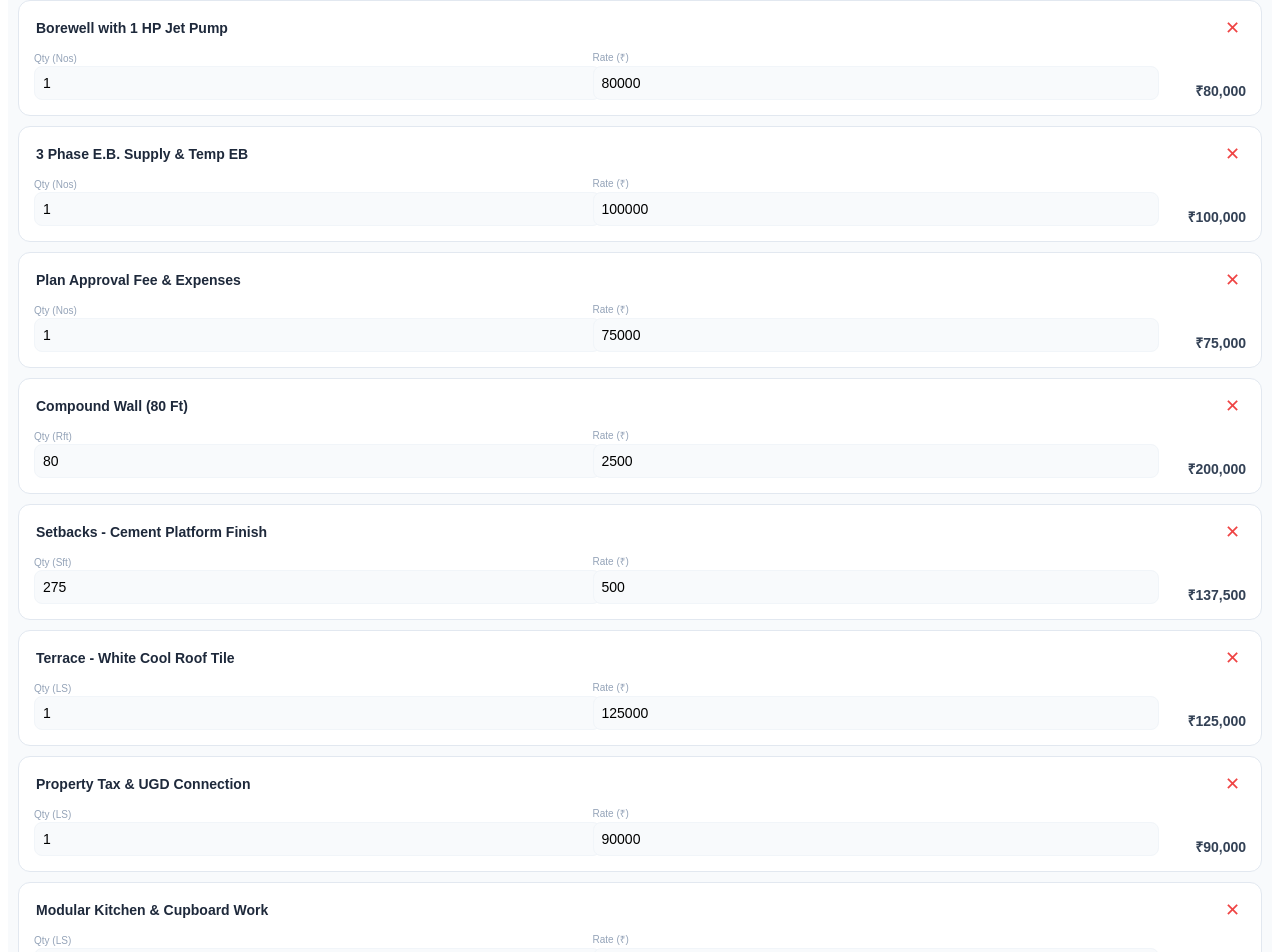
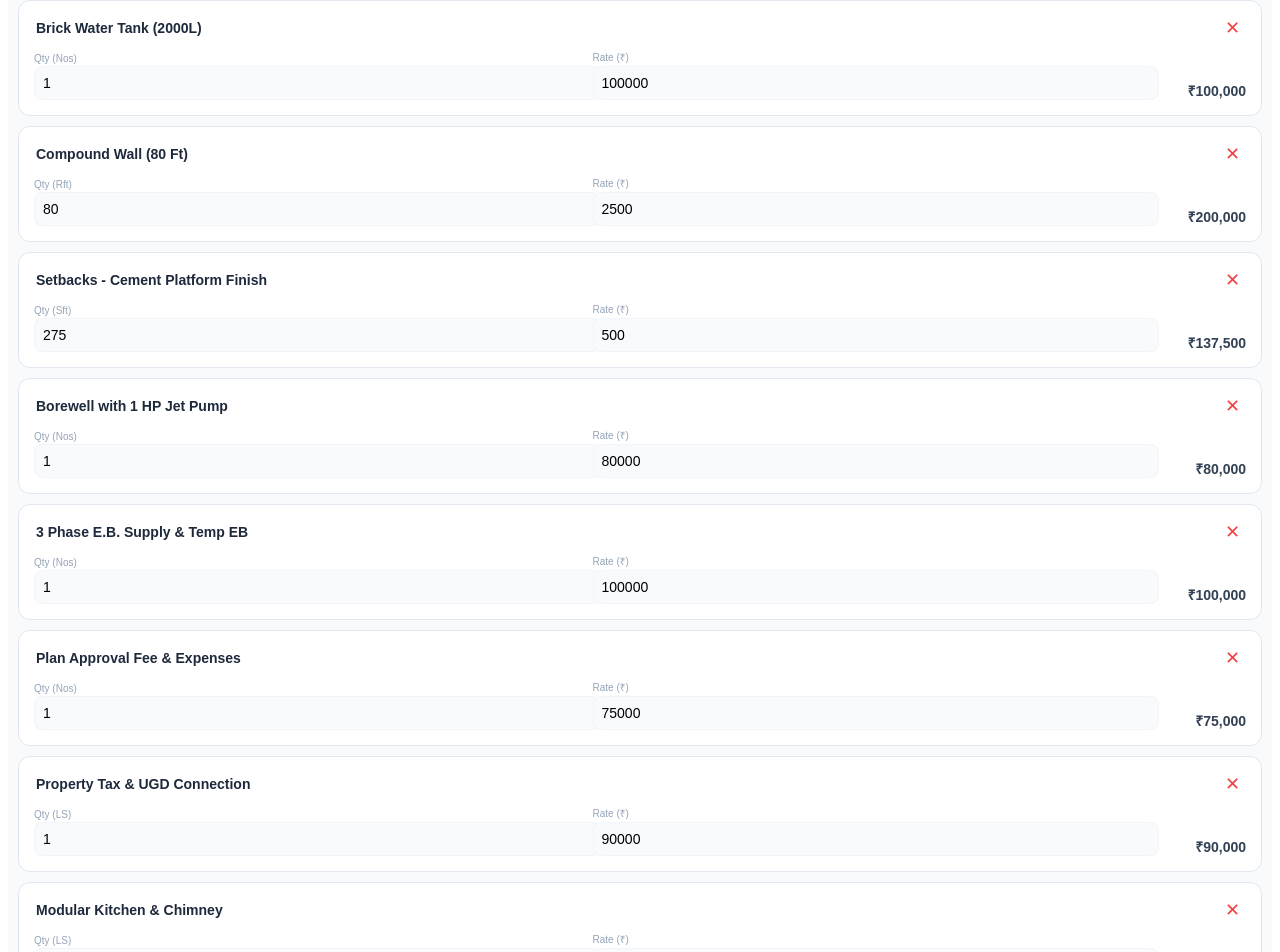
Before and after one commit to Movieeesss/BOQ-ESTIMATOR, a React (Vite) app: page / in a window 1280 px wide. Shown: the part 916-1868 px from the top of the page. Built offline with nearby package versions, Linux system fonts and the light colour scheme.

Commit message:
Update BOQ ESTIMATOR.tsx

```diff
--- a/src/BOQ ESTIMATOR.tsx
+++ b/src/BOQ ESTIMATOR.tsx
@@ -2,7 +2,7 @@ import React, { useState, useMemo, useCallback } from 'react';
 import jsPDF from 'jspdf';
 import autoTable from 'jspdf-autotable';
 
-// --- FULL SPECIFICATION DATABASE (From Images 1-8) ---
+// --- FULL SPECIFICATION DATABASE (Images 1-8) ---
 const SPECS_DB = {
   Cement: ["Ramco Super Plast", "Chettinad", "UltraTech", "Dalmia"],
   Steel: ["Fe 550D TMT PULKIT", "JSW Neosteel", "TATA Tiscon"],
@@ -13,29 +13,39 @@ const SPECS_DB = {
   Structural: ["M20 Grade Mix", "1:5 Mortar", "4.5\" Roof Slab", "Column 1'x0'9\""]
 };
 
+// Define the structure for items to prevent TS errors
+interface BOQItem {
+  id: number;
+  cat: string;
+  desc: string;
+  qty: number;
+  rate: number;
+  unit: string;
+}
+
 export default function MasterBOQEstimator() {
   const [builtArea, setBuiltArea] = useState<number>(1500);
   const [clientName, setClientName] = useState("Mr. Rajendran");
 
-  // --- FULL DYNAMIC DATA FROM IMAGES 1, 2, 3, 6 & 7 ---
-  const [items, setItems] = useState([
-    { id: 1, desc: "Ground Floor Construction (Framed)", qty: 1500, rate: 2300, unit: "Sft" },
-    { id: 2, desc: "First Floor Construction Area", qty: 0, rate: 2500, unit: "Sft" },
-    { id: 3, desc: "Second Floor House Construction", qty: 0, rate: 2500, unit: "Sft" },
-    { id: 4, desc: "UG Septic Tank (6000 Ltrs)", qty: 6000, rate: 15, unit: "Ltr" },
-    { id: 5, desc: "UG Sump (4000 Ltrs) with 1HP Motor", qty: 4000, rate: 15, unit: "Ltr" },
-    { id: 6, desc: "Borewell with 1 HP Jet Pump", qty: 1, rate: 80000, unit: "Nos" },
-    { id: 7, desc: "3 Phase E.B. Supply & Temp EB", qty: 1, rate: 100000, unit: "Nos" },
-    { id: 8, desc: "Plan Approval Fee & Expenses", qty: 1, rate: 75000, unit: "Nos" },
-    { id: 9, desc: "Compound Wall (80 Ft)", qty: 80, rate: 2500, unit: "Rft" },
-    { id: 10, desc: "Setbacks - Cement Platform Finish", qty: 275, rate: 500, unit: "Sft" },
-    { id: 11, desc: "Terrace - White Cool Roof Tile", qty: 1, rate: 125000, unit: "LS" },
-    { id: 12, desc: "Property Tax & UGD Connection", qty: 1, rate: 90000, unit: "LS" },
-    { id: 13, desc: "Modular Kitchen & Cupboard Work", qty: 1, rate: 180000, unit: "LS" },
-    { id: 14, desc: "Corp. Water Connection Charges", qty: 1, rate: 50000, unit: "Nos" }
+  // --- FULL DYNAMIC DATA FROM IMAGES 1, 2, 3, 6, 7 & 8 ---
+  const [items, setItems] = useState<BOQItem[]>([
+    { id: 1, cat: "Civil", desc: "Ground Floor Construction (Framed)", qty: 1500, rate: 2300, unit: "Sft" },
+    { id: 2, cat: "Civil", desc: "First Floor Construction Area", qty: 0, rate: 2500, unit: "Sft" },
+    { id: 3, cat: "Civil", desc: "Second Floor House Construction", qty: 0, rate: 2500, unit: "Sft" },
+    { id: 4, cat: "Water", desc: "UG Septic Tank (6000 Ltrs)", qty: 6000, rate: 15, unit: "Ltr" },
+    { id: 5, cat: "Water", desc: "UG Sump (4000 Ltrs) with 1HP Motor", qty: 4000, rate: 15, unit: "Ltr" },
+    { id: 6, cat: "Water", desc: "Brick Water Tank (2000L)", qty: 1, rate: 100000, unit: "Nos" },
+    { id: 7, cat: "External", desc: "Compound Wall (80 Ft)", qty: 80, rate: 2500, unit: "Rft" },
+    { id: 8, cat: "External", desc: "Setbacks - Cement Platform Finish", qty: 275, rate: 500, unit: "Sft" },
+    { id: 9, cat: "Utility", desc: "Borewell with 1 HP Jet Pump", qty: 1, rate: 80000, unit: "Nos" },
+    { id: 10, cat: "Utility", desc: "3 Phase E.B. Supply & Temp EB", qty: 1, rate: 100000, unit: "Nos" },
+    { id: 11, cat: "Utility", desc: "Plan Approval Fee & Expenses", qty: 1, rate: 75000, unit: "Nos" },
+    { id: 12, cat: "Utility", desc: "Property Tax & UGD Connection", qty: 1, rate: 90000, unit: "LS" },
+    { id: 13, cat: "Special", desc: "Modular Kitchen & Chimney", qty: 1, rate: 150000, unit: "LS" },
+    { id: 14, cat: "Special", desc: "Terrace - White Cool Roof Tile", qty: 1, rate: 125000, unit: "LS" }
   ]);
 
-  // --- LAG-FREE CALCULATION ENGINE ---
+  // --- SEAMLESS CALCULATION ENGINE ---
   const totals = useMemo(() => {
     const subTotal = items.reduce((sum, i) => sum + (i.qty * i.rate), 0);
     const cementBags = Math.round(builtArea * 0.42);
@@ -43,8 +53,8 @@ export default function MasterBOQEstimator() {
     return { subTotal, cementBags, steelKgs };
   }, [items, builtArea]);
 
-  // --- SEAMLESS UPDATES ---
-  const updateItem = useCallback((id: number, field: string, val: any) => {
+  // --- LAG-FREE UPDATES ---
+  const updateItem = useCallback((id: number, field: keyof BOQItem, val: any) => {
     setItems(prev => prev.map(i => i.id === id ? { ...i, [field]: val } : i));
   }, []);
 
@@ -58,20 +68,20 @@ export default function MasterBOQEstimator() {
     doc.setTextColor(30, 41, 59);
     doc.text("MASTER BOQ ESTIMATION REPORT", 105, 15, { align: 'center' });
 
-    // Creating the table body
+    // Explicitly typing tableBody as any[] to bypass strict Cell check
     const tableBody: any[] = items.filter(i => i.qty > 0).map(i => [
       i.desc, `${i.qty} ${i.unit}`, `Rs.${i.rate}`, `Rs.${(i.qty * i.rate).toLocaleString()}`
     ]);
 
-    // ADDING ALL MATERIALS (IMAGE 4, 5, 8) - Fixed TS2322 Error
+    // Material Table Header - Image 4, 5, 8
     tableBody.push([{ content: 'FULL MATERIAL SPECIFICATIONS', colSpan: 4, styles: { halign: 'center', fillColor: [241, 245, 249], fontStyle: 'bold' } }]);
-    tableBody.push(["Cement", SPECS_DB.Cement.join(" / "), `${totals.cementBags} Bags`, "Included"]);
-    tableBody.push(["Steel", SPECS_DB.Steel.join(" / "), `${totals.steelKgs} Kgs`, "Included"]);
-    tableBody.push(["Plumbing & Sanitary", SPECS_DB.Plumbing.join(", "), "CP/EWC Closet", "Included"]);
-    tableBody.push(["Electrical & Wires", SPECS_DB.Electrical.join(", "), "AC Points Incl.", "Included"]);
-    tableBody.push(["Flooring & Tiles", SPECS_DB.Flooring.join(", "), "Vitrified/Granite", "Included"]);
-    tableBody.push(["Doors & Windows", SPECS_DB.Woodwork.join(", "), "Teak/Flush/PVC", "Included"]);
-    tableBody.push(["Structural Specs", SPECS_DB.Structural.join(" | "), "Framed", "Included"]);
+    tableBody.push(["Cement Brands", SPECS_DB.Cement.join(" / "), `${totals.cementBags} Bags`, "Included"]);
+    tableBody.push(["Steel Brands", SPECS_DB.Steel.join(" / "), `${totals.steelKgs} Kgs`, "Included"]);
+    tableBody.push(["Plumbing", SPECS_DB.Plumbing.join(", "), "ISI Standard", "Included"]);
+    tableBody.push(["Electrical", SPECS_DB.Electrical.join(", "), "Modular Points", "Included"]);
+    tableBody.push(["Flooring", SPECS_DB.Flooring.join(", "), "GVT/Cool Roof", "Included"]);
+    tableBody.push(["Joinery", SPECS_DB.Woodwork.join(", "), "Teak/Flush", "Included"]);
+    tableBody.push(["Structure", SPECS_DB.Structural.join(" | "), "Framed", "Included"]);
 
     autoTable(doc, {
       startY: 25,
@@ -83,16 +93,18 @@ export default function MasterBOQEstimator() {
       footStyles: { fillColor: [22, 163, 74], textColor: [255, 255, 255] }
     });
 
-    doc.save(`${clientName}_Complete_BOQ.pdf`);
+    doc.save(`${clientName}_Master_BOQ.pdf`);
   };
 
   return (
     <div style={containerStyle}>
+      {/* HEADER */}
       <div style={headerStyle}>
         <h2 style={{ margin: 0 }}>BOQ MASTER ESTIMATOR</h2>
         <p style={{ fontSize: '11px', opacity: 0.8 }}>Professional Structural & Cost Package</p>
       </div>
 
+      {/* BUILT AREA INPUT */}
       <div style={areaCard}>
         <label style={labelStyle}>Total Built-up Area (Sq.Ft)</label>
         <input
@@ -103,10 +115,14 @@ export default function MasterBOQEstimator() {
         />
       </div>
 
+      {/* DYNAMIC LIST */}
       <div style={scrollArea}>
         <div style={listHeader}>
           <h3 style={{ margin: 0, fontSize: '15px' }}>Full Specifications & Costing</h3>
-          <button style={addBtn} onClick={() => setItems([...items, { id: Date.now(), cat: "Custom", desc: "New Work", qty: 1, rate: 0, unit: "Nos" }])}>+ ADD</button>
+          <button
+            style={addBtn}
+            onClick={() => setItems([...items, { id: Date.now(), cat: "Custom", desc: "New Work Item", qty: 1, rate: 0, unit: "Nos" }])}
+          >+ ADD ITEM</button>
         </div>
 
         {items.map((item) => (
@@ -134,14 +150,14 @@ export default function MasterBOQEstimator() {
         ))}
       </div>
 
-      {/* STICKY FOOTER FOR PHONE VISIBILITY */}
+      {/* FIXED FOOTER FOR PHONE VISIBILITY */}
       <div style={floatingFooter}>
         <div style={footerText}>
           <div>
             <div style={{ fontSize: '11px', color: '#64748b' }}>TOTAL ESTIMATE</div>
             <div style={{ fontSize: '24px', fontWeight: 'bold', color: '#16a34a' }}>₹ {totals.subTotal.toLocaleString()}</div>
           </div>
-          <button onClick={() => window.open(`https://wa.me/?text=Master BOQ Estimation: ₹${totals.subTotal.toLocaleString()}`)} style={waBtn}>WHATSAPP</button>
+          <button onClick={() => window.open(`https://wa.me/?text=BOQ Estimation: ₹${totals.subTotal.toLocaleString()}`)} style={waBtn}>WHATSAPP</button>
         </div>
         <button onClick={generatePDF} style={pdfBtn}>DOWNLOAD MASTER REPORT 📄</button>
       </div>
```
